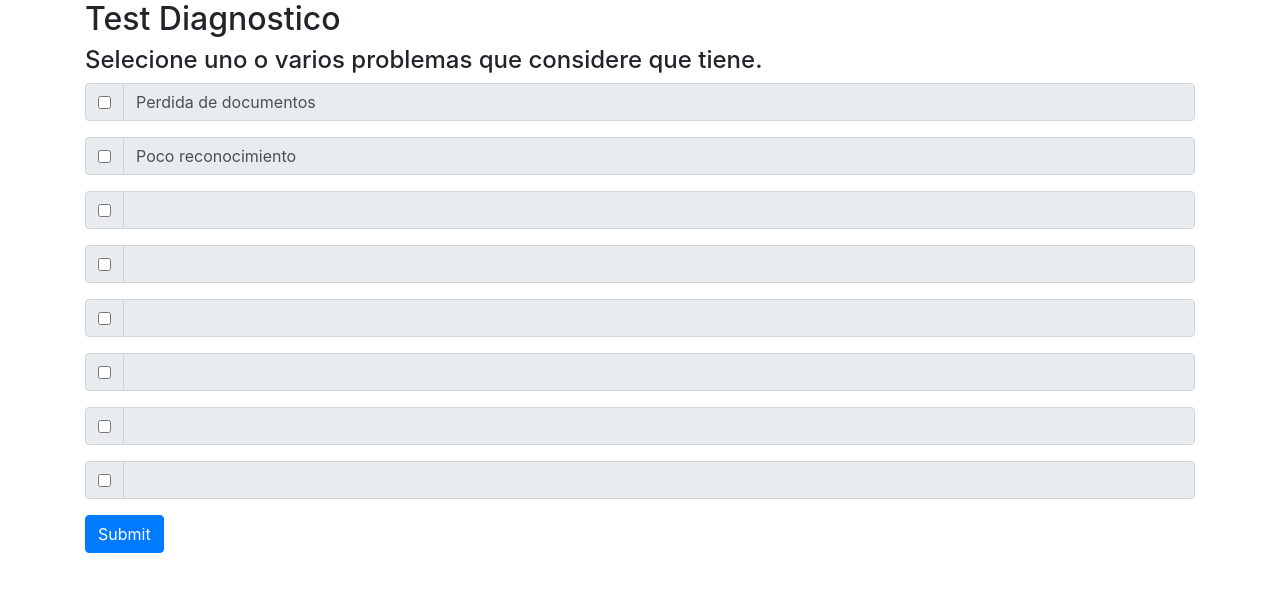
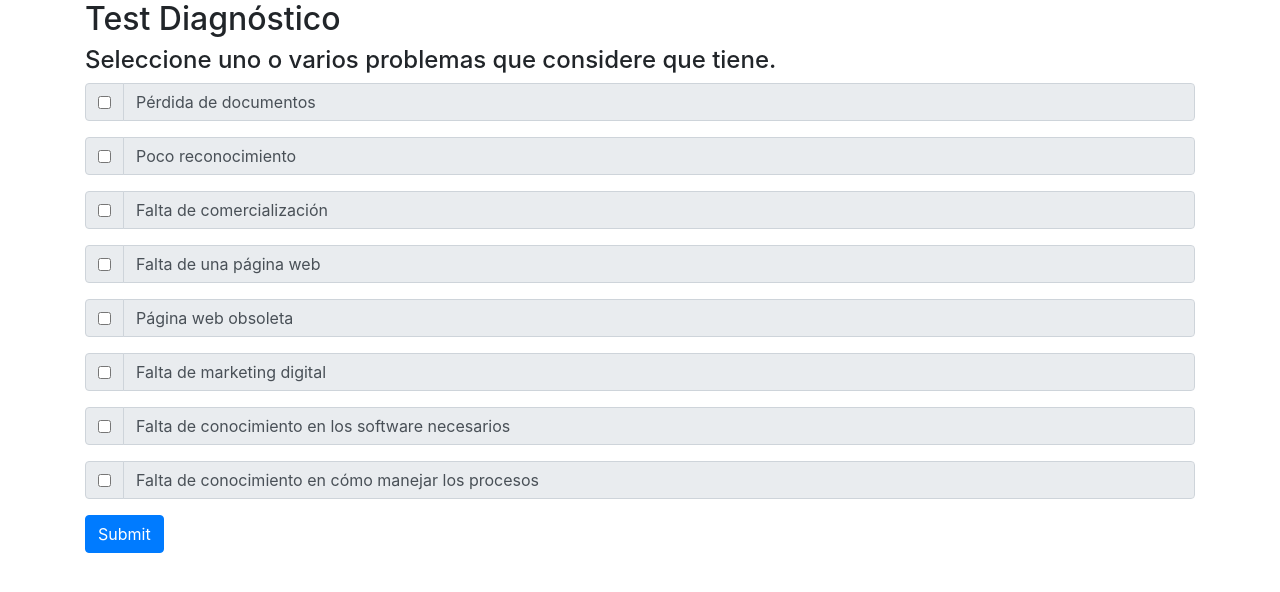
Before and after one commit to yesikagomez/Como_administrar, a React (Create React App) app: page /Diagnostico in a window 1280 px wide. Shown: the top 592 px of the page. Built offline with nearby package versions, Linux system fonts and the light colour scheme.

Commit message:
Mejorando diagnostico

```diff
--- a/src/components/Diagnostico.jsx
+++ b/src/components/Diagnostico.jsx
@@ -5,15 +5,15 @@ import './../App.css';
 function Diagnostico () {
     return(
         <div>
-            <h2>Test Diagnostico</h2>
-            <h4>Selecione uno o varios problemas que considere que tiene.</h4>
+            <h2>Test Diagnóstico</h2>
+            <h4>Seleccione uno o varios problemas que considere que tiene.</h4>
             <div class="input-group mb-3">
                 <div class="input-group-prepend">
                     <div class="input-group-text">
                         <input type="checkbox" aria-label="Checkbox for following text input"/>
                     </div>
                 </div>
-                <input type="text" class="form-control" aria-label="Text input with checkbox" readonly="readonly" disabled="disabled" value="Perdida de documentos"/>
+                <input type="text" class="form-control" aria-label="Text input with checkbox" readonly="readonly" disabled="disabled" value="Pérdida de documentos"/>
             </div>
             <div class="input-group mb-3">
                 <div class="input-group-prepend">
@@ -29,7 +29,7 @@ function Diagnostico () {
                         <input type="checkbox" aria-label="Checkbox for following text input"/>
                     </div>
                 </div>
-                <input type="text" class="form-control" aria-label="Text input with checkbox" readonly="readonly" disabled="disabled"/>
+                <input type="text" class="form-control" aria-label="Text input with checkbox" readonly="readonly" disabled="disabled" value="Falta de comercialización"/>
             </div>
             <div class="input-group mb-3">
                 <div class="input-group-prepend">
@@ -37,7 +37,7 @@ function Diagnostico () {
                         <input type="checkbox" aria-label="Checkbox for following text input"/>
                     </div>
                 </div>
-                <input type="text" class="form-control" aria-label="Text input with checkbox" readonly="readonly" disabled="disabled"/>
+                <input type="text" class="form-control" aria-label="Text input with checkbox" readonly="readonly" disabled="disabled" value="Falta de una página web"/>
             </div>
             <div class="input-group mb-3">
                 <div class="input-group-prepend">
@@ -45,7 +45,7 @@ function Diagnostico () {
                         <input type="checkbox" aria-label="Checkbox for following text input"/>
                     </div>
                 </div>
-                <input type="text" class="form-control" aria-label="Text input with checkbox" readonly="readonly" disabled="disabled"/>
+                <input type="text" class="form-control" aria-label="Text input with checkbox" readonly="readonly" disabled="disabled" value="Página web obsoleta"/>
             </div>
             <div class="input-group mb-3">
                 <div class="input-group-prepend">
@@ -53,7 +53,7 @@ function Diagnostico () {
                         <input type="checkbox" aria-label="Checkbox for following text input"/>
                     </div>
                 </div>
-                <input type="text" class="form-control" aria-label="Text input with checkbox" readonly="readonly" disabled="disabled"/>
+                <input type="text" class="form-control" aria-label="Text input with checkbox" readonly="readonly" disabled="disabled" value="Falta de marketing digital"/>
             </div>
             <div class="input-group mb-3">
                 <div class="input-group-prepend">
@@ -61,7 +61,7 @@ function Diagnostico () {
                         <input type="checkbox" aria-label="Checkbox for following text input"/>
                     </div>
                 </div>
-                <input type="text" class="form-control" aria-label="Text input with checkbox" readonly="readonly" disabled="disabled"/>
+                <input type="text" class="form-control" aria-label="Text input with checkbox" readonly="readonly" disabled="disabled" value="Falta de conocimiento en los software necesarios"/>
             </div>
             <div class="input-group mb-3">
                 <div class="input-group-prepend">
@@ -69,7 +69,7 @@ function Diagnostico () {
                         <input type="checkbox" aria-label="Checkbox for following text input"/>
                     </div>
                 </div>
-                <input type="text" class="form-control" aria-label="Text input with checkbox" readonly="readonly" disabled="disabled"/>
+                <input type="text" class="form-control" aria-label="Text input with checkbox" readonly="readonly" disabled="disabled" value="Falta de conocimiento en cómo manejar los procesos"/>
             </div>
             <Button variant="primary" type="submit">
                     Submit
```
